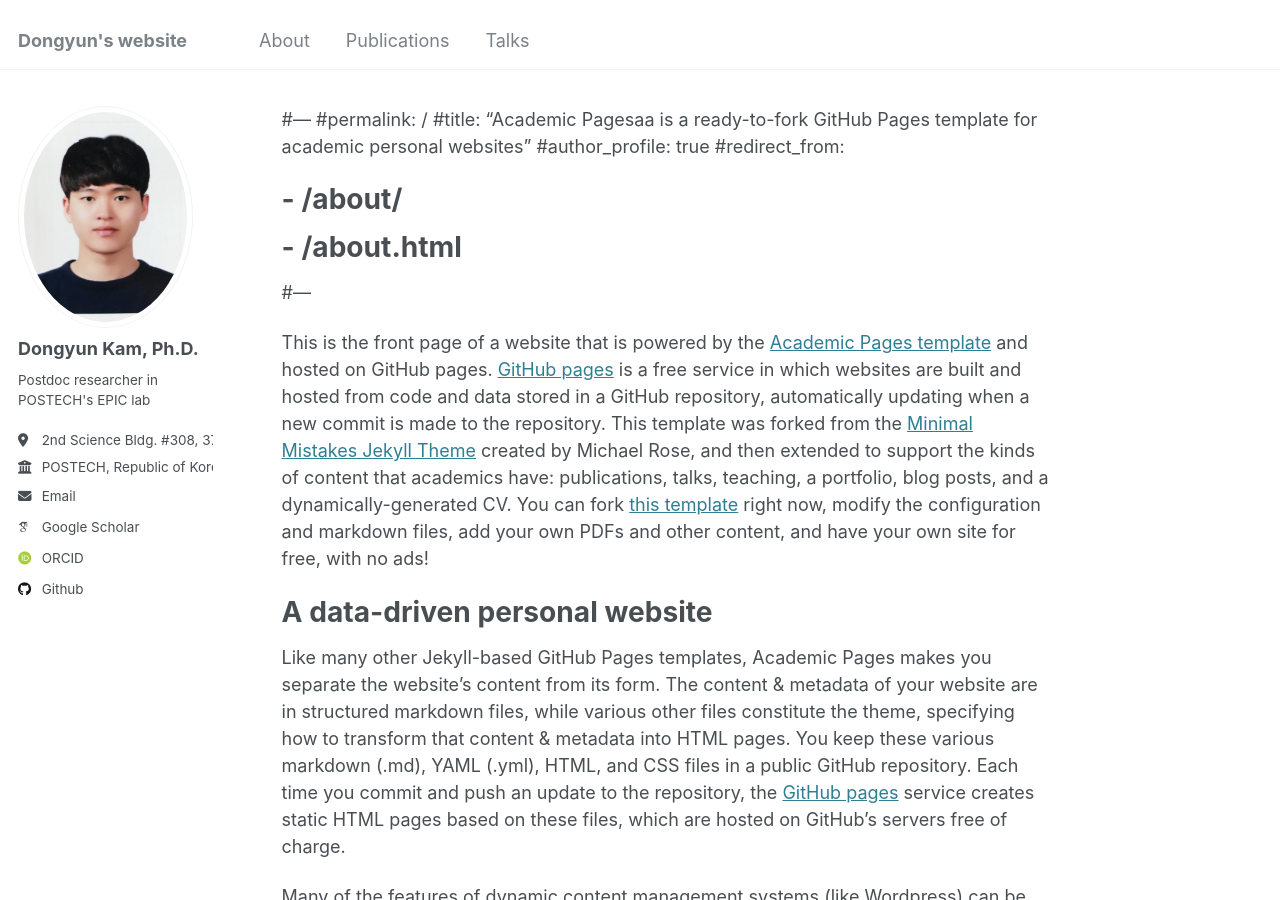
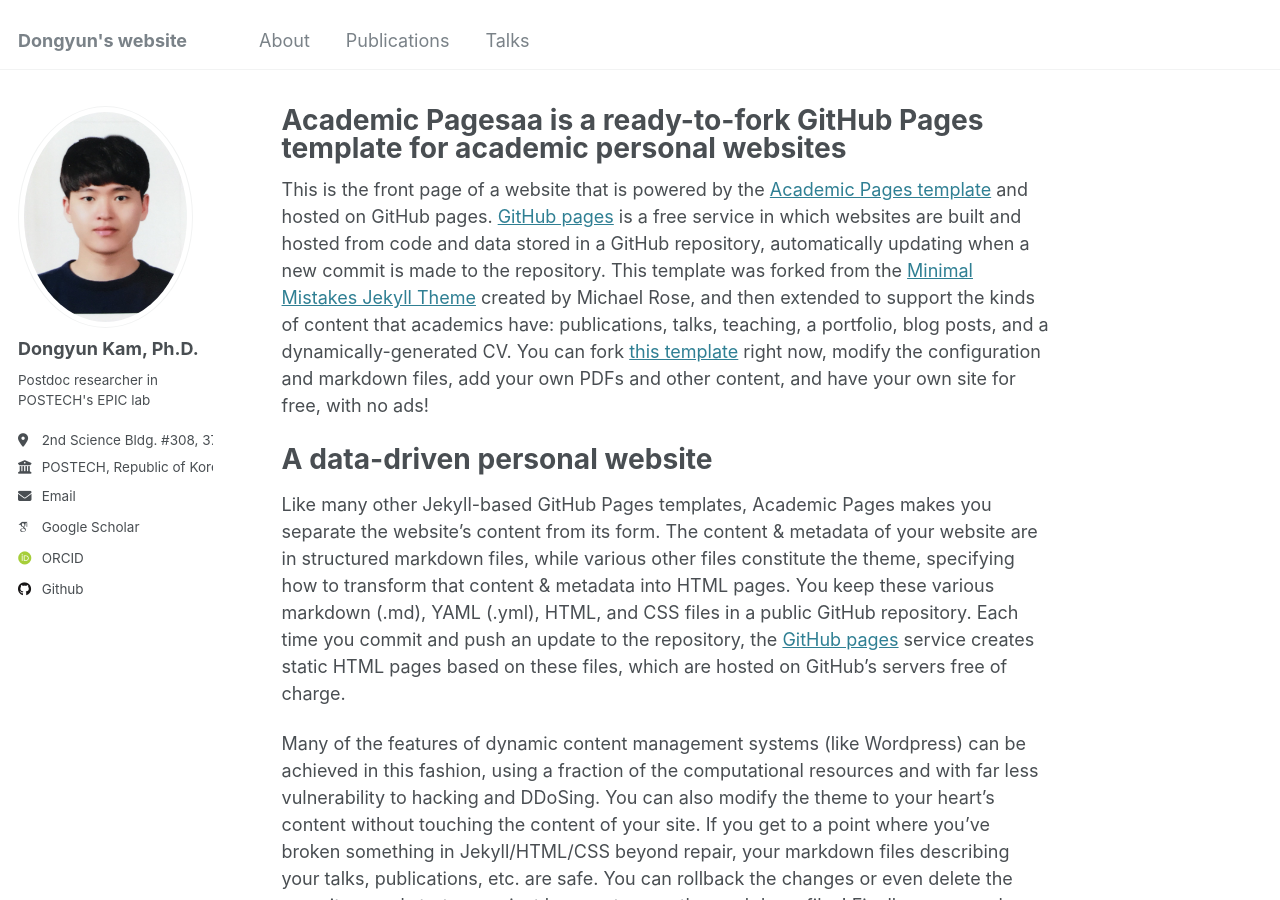
Before and after one commit to Dongyunkam/dongyunkam.github.io, a Jekyll site: the page built from _pages/about_old.md, in a window 1280 px wide and 900 px high. Built offline with Jekyll 4.4.1, drawn with Linux system fonts in a browser that asks for light colours; some web fonts are replaced; our own code applies the rules of GitHub Pages for plain Markdown files.

Commit message:
Update about_old.md

```diff
--- a/_pages/about_old.md
+++ b/_pages/about_old.md
@@ -1,11 +1,11 @@
-#---
-#permalink: /
-#title: "Academic Pagesaa is a ready-to-fork GitHub Pages template for academic personal websites"
-#author_profile: true
-#redirect_from:
-#  - /about/
-#  - /about.html
-#---
+---
+permalink: /archive
+title: "Academic Pagesaa is a ready-to-fork GitHub Pages template for academic personal websites"
+author_profile: true
+redirect_from:
+  - /about/
+  - /about.html
+---
 
 This is the front page of a website that is powered by the [Academic Pages template](https://github.com/academicpages/academicpages.github.io) and hosted on GitHub pages. [GitHub pages](https://pages.github.com) is a free service in which websites are built and hosted from code and data stored in a GitHub repository, automatically updating when a new commit is made to the repository. This template was forked from the [Minimal Mistakes Jekyll Theme](https://mmistakes.github.io/minimal-mistakes/) created by Michael Rose, and then extended to support the kinds of content that academics have: publications, talks, teaching, a portfolio, blog posts, and a dynamically-generated CV. You can fork [this template](https://github.com/academicpages/academicpages.github.io) right now, modify the configuration and markdown files, add your own PDFs and other content, and have your own site for free, with no ads!
 
```
